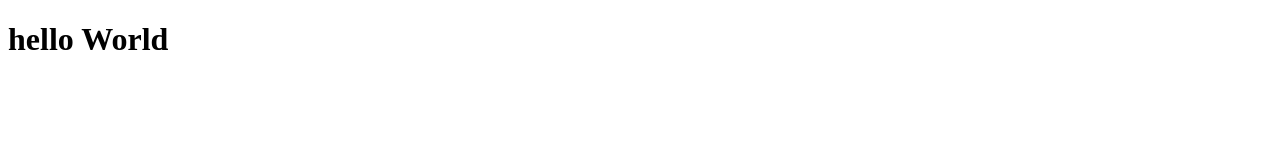
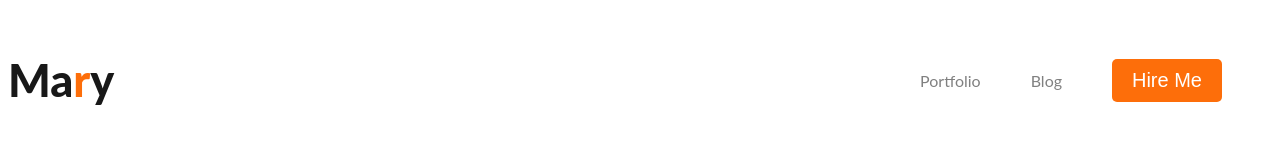
Before and after one commit to rakibpatwary44/progrmming-portfolio, a plain HTML site: page index.html in a window 1280 px wide. Drawn offline with Linux system fonts and the light colour scheme.

Commit message:
add nav button

```diff
--- a/index.html
+++ b/index.html
@@ -4,10 +4,21 @@
      <meta charset="UTF-8">
      <meta name="viewport" content="width=device-width, initial-scale=1.0">
      <title>Progrmming Portfolio</title>
+     <link rel="preconnect" href="https://fonts.googleapis.com">
+<link rel="preconnect" href="https://fonts.gstatic.com" crossorigin>
+<link href="https://fonts.googleapis.com/css2?family=Open+Sans:ital,wght@0,300..800;1,300..800&display=swap" rel="stylesheet">
+     <link rel="stylesheet" href="style.css">
 </head>
 <body>
      <header>
-          <h1>hello World</h1>
+          <nav>
+               <h3 class="web-titel">Ma<span class="text-primary">r</span>y</h3>
+               <ul>
+                    <li><a href="">Portfolio</a></li>
+                    <li><a href="">Blog</a></li>
+                    <li><button class="btn-primary" href="">Hire Me</button></li>
+               </ul>
+          </nav>
      </header>
      <main>
 
--- /dev/null
+++ b/style.css
@@ -0,0 +1,44 @@
+/* font style */
+body{
+     font-family: "Open Sans", serif;
+   font-family: 'lato', sans-serif;
+}
+.text-primary{
+     color: #FD6E0A;
+}
+.btn-primary{
+     text-align: center;
+     font-family: 700;
+     border-radius: 5px;
+     background-color: #FD6E0A;
+     border: 0;
+     padding: 10px 20px;
+     color: white;
+     font-size: 20px;
+}
+/* nav related style */
+nav{
+     display: flex;
+     align-items: center;
+     justify-content: space-between;
+}
+.web-titel{
+     color: #181818;
+     font-size: 45px;
+     /* font-style: normal; */
+     font-weight: 800;
+     /* line-height: normal; */
+}
+nav >ul{
+     display:flex;
+     align-items: center;
+
+}
+nav li{
+     list-style: none;
+     margin-right: 50px;
+}
+nav a{
+     text-decoration: none;
+     color: gray;
+}
```
